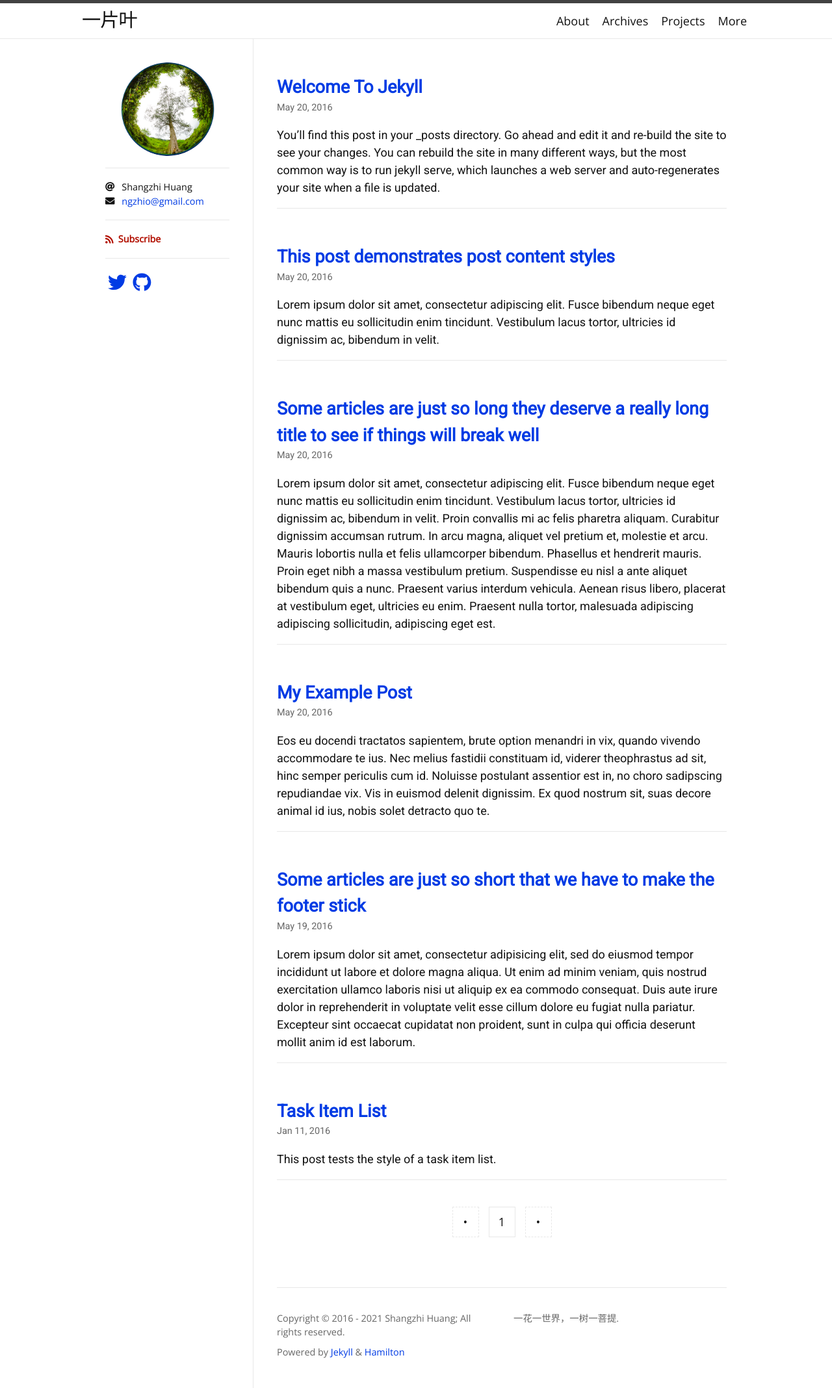
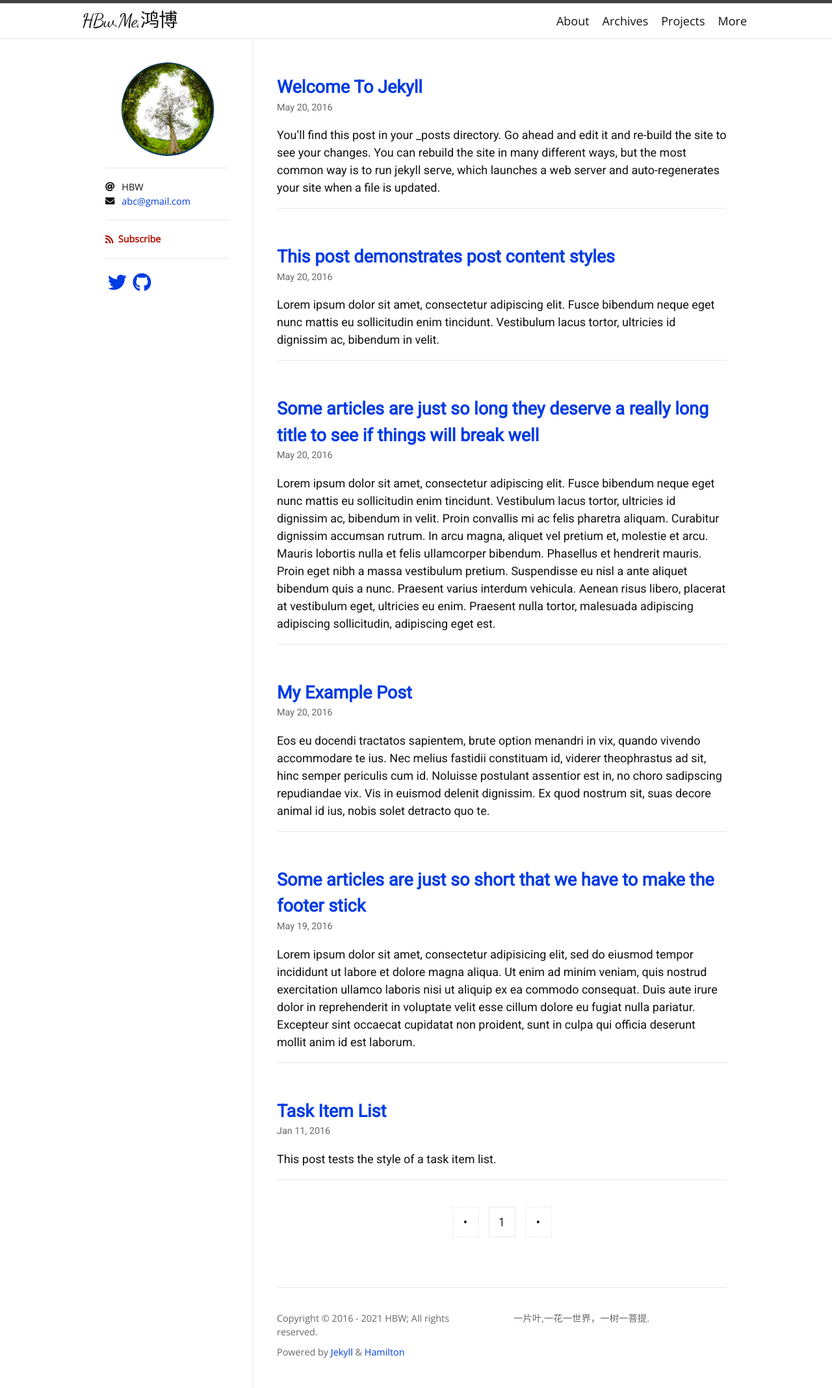
Before and after one commit to YiPianYe/hamilton, a Jekyll site: the page built from index.html, in a window 1280 px wide. Shown: the whole page at 65% size. Built offline with Jekyll 4.4.1, drawn with Linux system fonts in a browser that asks for light colours; nearby versions of some CDN libraries; some web fonts are replaced; the list of posts is cut into pages by our own code.

Commit message:
Update _config.yml

```diff
--- a/_config.yml
+++ b/_config.yml
@@ -1,8 +1,8 @@
-title: 一片叶
-description: 一花一世界，一树一菩提.
-author: Shangzhi Huang
+title: HBw.Me,鸿博
+description: 一片叶,一花一世界，一树一菩提.
+author: HBW
 avatar: /logo.png
-email: ngzhio@gmail.com
+email: abc@gmail.com
 
 plugins:
   - jekyll-seo-tag
```
